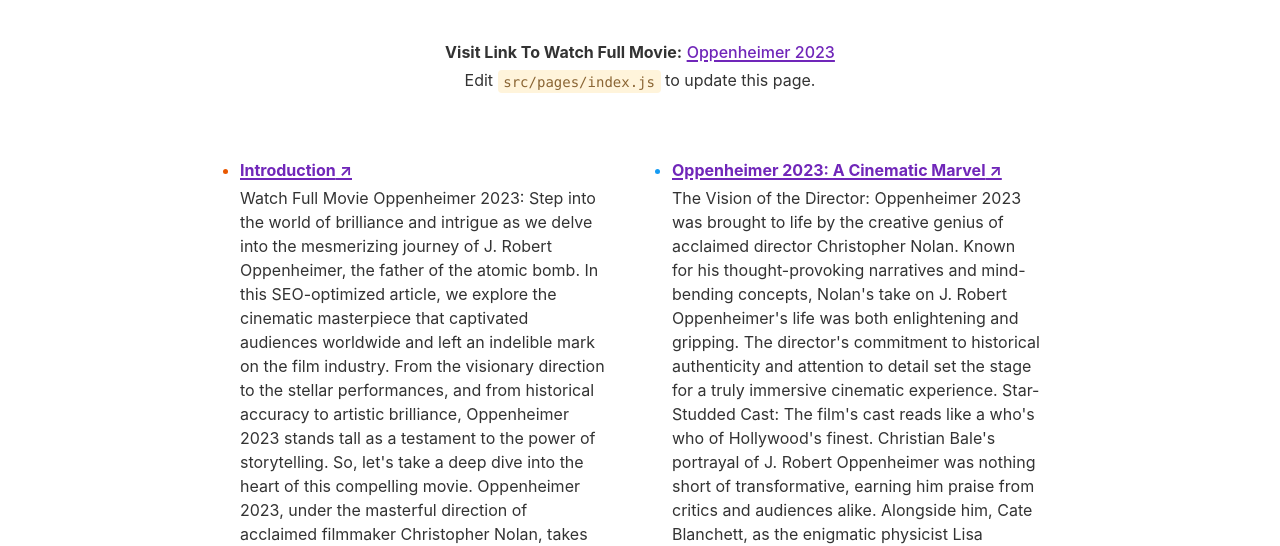
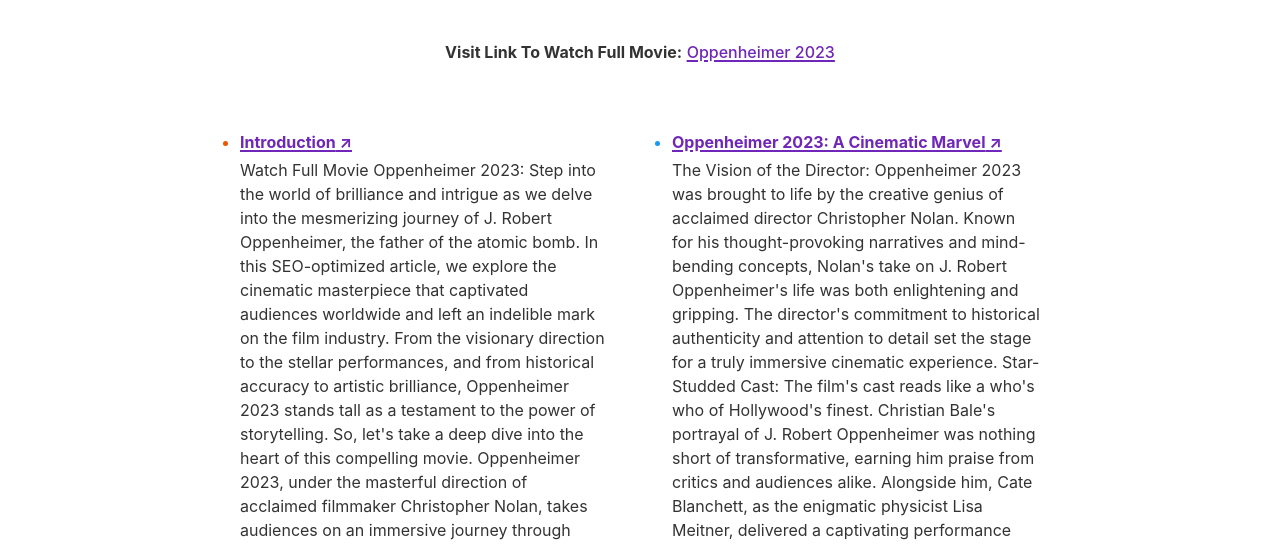
Before and after one commit to alviraamedee/watch-full-oppenheimer-2023-movie-a-masterpiece-of-historical-drama, a Gatsby site: page / in a window 1280 px wide. Shown: the part 251-797 px from the top of the page. Built offline with nearby package versions, Linux system fonts and the light colour scheme; Gatsby itself is replaced by a stand-in of ours.

Commit message:
Update index.js

```diff
--- a/src/pages/index.js
+++ b/src/pages/index.js
@@ -90,8 +90,7 @@
             {i !== samplePageLinks.length - 1 && <> · </>}
           </React.Fragment>
         ))}
-        <br />
-        Edit <code>src/pages/index.js</code> to update this page.
+
       </p>
     </div>
     <ul className={styles.list}>
```
